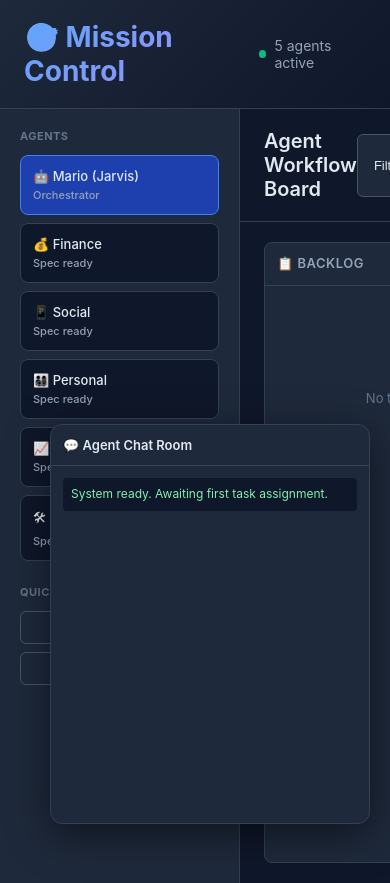
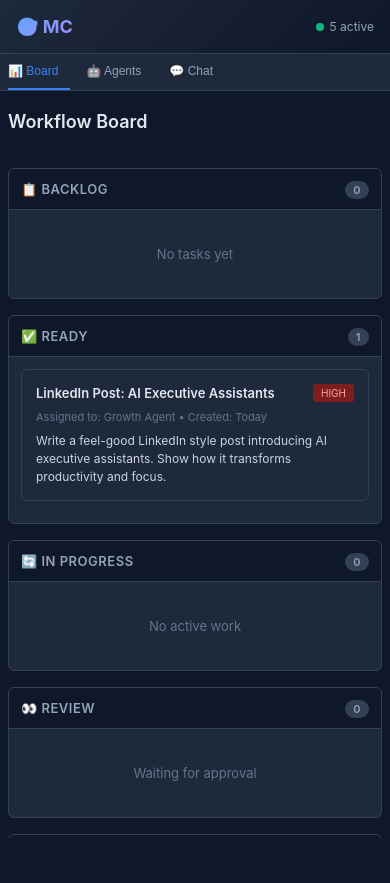
Before and after one commit to dilrajahdan/mission-control, a plain HTML site: page index.html in a window 390 px wide. After the commit the page ends 844 px from the top, so only its background shows below. Drawn offline with Linux system fonts and the light colour scheme.

Commit message:
Mobile-first responsive dashboard redesign

```diff
--- a/index.html
+++ b/index.html
@@ -2,33 +2,42 @@
 <html lang="en">
 <head>
     <meta charset="UTF-8">
-    <meta name="viewport" content="width=device-width, initial-scale=1.0">
+    <meta name="viewport" content="width=device-width, initial-scale=1.0, viewport-fit=cover">
     <title>Mission Control - Agent Workforce Dashboard</title>
     <style>
         * {
             margin: 0;
             padding: 0;
             box-sizing: border-box;
+            -webkit-tap-highlight-color: transparent;
+        }
+
+        html, body {
+            height: 100%;
+            width: 100%;
         }
 
         body {
             font-family: -apple-system, BlinkMacSystemFont, 'Segoe UI', Roboto, sans-serif;
             background: #0f172a;
             color: #e2e8f0;
-            overflow: hidden;
+            overflow-x: hidden;
         }
 
         .header {
             background: linear-gradient(135deg, #1e293b 0%, #0f172a 100%);
             border-bottom: 1px solid #334155;
-            padding: 20px 24px;
+            padding: 16px;
             display: flex;
             justify-content: space-between;
             align-items: center;
+            position: sticky;
+            top: 0;
+            z-index: 100;
         }
 
         .header h1 {
-            font-size: 28px;
+            font-size: 20px;
             font-weight: 700;
             background: linear-gradient(135deg, #60a5fa, #a78bfa);
             -webkit-background-clip: text;
@@ -36,17 +45,11 @@
             background-clip: text;
         }
 
-        .header-right {
-            display: flex;
-            gap: 16px;
-            align-items: center;
-        }
-
         .status {
             display: flex;
-            gap: 8px;
+            gap: 6px;
             align-items: center;
-            font-size: 14px;
+            font-size: 12px;
             color: #94a3b8;
         }
 
@@ -59,127 +62,172 @@
 
         .container {
             display: flex;
-            height: calc(100vh - 70px);
+            height: calc(100vh - 60px);
+            flex-direction: column;
         }
 
-        .sidebar {
-            width: 240px;
+        .tabs {
+            display: flex;
+            border-bottom: 1px solid #334155;
             background: #1e293b;
-            border-right: 1px solid #334155;
-            overflow-y: auto;
-            padding: 20px;
+            overflow-x: auto;
+            padding: 0 8px;
+            gap: 4px;
         }
 
-        .sidebar-section {
-            margin-bottom: 24px;
+        .tab {
+            padding: 12px 16px;
+            border: none;
+            background: transparent;
+            color: #94a3b8;
+            font-size: 13px;
+            font-weight: 500;
+            cursor: pointer;
+            white-space: nowrap;
+            border-bottom: 2px solid transparent;
+            transition: all 0.2s;
         }
 
-        .sidebar-title {
-            font-size: 11px;
-            font-weight: 700;
-            text-transform: uppercase;
-            color: #64748b;
-            letter-spacing: 0.5px;
-            margin-bottom: 12px;
+        .tab:first-child {
+            padding-left: 0;
         }
 
-        .agent-card {
+        .tab.active {
+            color: #3b82f6;
+            border-bottom-color: #3b82f6;
+        }
+
+        .tab:active {
             background: #0f172a;
+        }
+
+        .content {
+            flex: 1;
+            overflow-y: auto;
+            padding: 12px;
+            display: none;
+        }
+
+        .content.active {
+            display: block;
+        }
+
+        .section-title {
+            font-size: 14px;
+            font-weight: 600;
+            color: #94a3b8;
+            margin-bottom: 12px;
+            margin-top: 16px;
+            text-transform: uppercase;
+            letter-spacing: 0.5px;
+        }
+
+        .section-title:first-child {
+            margin-top: 0;
+        }
+
+        .agent-item {
+            background: #1e293b;
             border: 1px solid #334155;
             border-radius: 8px;
-            padding: 12px;
-            margin-bottom: 8px;
+            padding: 14px;
+            margin-bottom: 10px;
             cursor: pointer;
             transition: all 0.2s;
-            font-size: 13px;
-            font-weight: 500;
         }
 
-        .agent-card:hover {
-            background: #1e293b;
-            border-color: #475569;
+        .agent-item:active {
+            background: #334155;
         }
 
-        .agent-card.active {
+        .agent-item.active {
             background: #1e40af;
             border-color: #3b82f6;
-            color: #dbeafe;
+        }
+
+        .agent-name {
+            font-weight: 600;
+            font-size: 14px;
+            margin-bottom: 4px;
+        }
+
+        .agent-role {
+            font-size: 11px;
+            color: #94a3b8;
         }
 
         .agent-status {
-            font-size: 11px;
-            color: #94a3b8;
-            margin-top: 4px;
+            font-size: 10px;
+            color: #64748b;
+            margin-top: 6px;
+            padding: 4px 8px;
+            background: #0f172a;
+            border-radius: 4px;
+            display: inline-block;
         }
 
-        .main {
-            flex: 1;
-            display: flex;
-            flex-direction: column;
-            overflow: hidden;
-        }
-
-        .board-header {
-            padding: 20px 24px;
-            border-bottom: 1px solid #334155;
-            display: flex;
-            justify-content: space-between;
-            align-items: center;
-        }
-
-        .board-header h2 {
-            font-size: 20px;
-            font-weight: 600;
-        }
-
-        .board-controls {
-            display: flex;
-            gap: 12px;
-        }
-
-        .btn {
-            padding: 8px 16px;
-            border-radius: 6px;
-            border: 1px solid #475569;
+        .task-card {
             background: #1e293b;
-            color: #e2e8f0;
+            border: 1px solid #334155;
+            border-radius: 8px;
+            padding: 14px;
+            margin-bottom: 10px;
             cursor: pointer;
-            font-size: 13px;
-            font-weight: 500;
             transition: all 0.2s;
         }
 
-        .btn:hover {
+        .task-card:active {
             background: #334155;
-            border-color: #64748b;
         }
 
-        .btn-primary {
-            background: #3b82f6;
-            border-color: #3b82f6;
+        .task-header {
+            display: flex;
+            justify-content: space-between;
+            align-items: flex-start;
+            gap: 8px;
+            margin-bottom: 8px;
         }
 
-        .btn-primary:hover {
-            background: #2563eb;
-            border-color: #2563eb;
+        .task-title {
+            font-weight: 600;
+            font-size: 14px;
+            line-height: 1.4;
+            flex: 1;
         }
 
-        .board {
-            flex: 1;
-            display: grid;
-            grid-template-columns: repeat(5, 1fr);
-            gap: 16px;
-            padding: 20px 24px;
-            overflow-x: auto;
+        .task-priority {
+            font-size: 10px;
+            padding: 3px 8px;
+            border-radius: 3px;
+            background: #1e3a5f;
+            color: #93c5fd;
+            white-space: nowrap;
+            flex-shrink: 0;
+        }
+
+        .task-priority.high {
+            background: #7f1d1d;
+            color: #fca5a5;
+        }
+
+        .task-meta {
+            font-size: 11px;
+            color: #64748b;
+            margin-bottom: 8px;
+        }
+
+        .task-description {
+            font-size: 12px;
+            color: #cbd5e1;
+            line-height: 1.5;
         }
 
         .column {
             background: #1e293b;
             border-radius: 8px;
             border: 1px solid #334155;
-            display: flex;
-            flex-direction: column;
-            min-width: 280px;
+            margin-bottom: 16px;
+            overflow: hidden;
         }
 
         .column-header {
@@ -190,97 +238,37 @@
             text-transform: uppercase;
             color: #94a3b8;
             letter-spacing: 0.5px;
+            background: #0f172a;
         }
 
         .column-count {
             float: right;
-            background: #0f172a;
+            background: #334155;
             padding: 2px 8px;
             border-radius: 12px;
             font-size: 11px;
         }
 
         .column-body {
-            flex: 1;
-            overflow-y: auto;
             padding: 12px;
-            display: flex;
-            flex-direction: column;
-            gap: 8px;
+            min-height: 60px;
         }
 
-        .task-card {
-            background: #0f172a;
-            border: 1px solid #334155;
-            border-radius: 6px;
-            padding: 12px;
-            cursor: pointer;
-            transition: all 0.2s;
-            font-size: 13px;
-        }
-
-        .task-card:hover {
-            border-color: #64748b;
-            background: #1e293b;
-        }
-
-        .task-title {
-            font-weight: 500;
-            margin-bottom: 4px;
-            line-height: 1.4;
-        }
-
-        .task-agent {
-            font-size: 11px;
-            color: #64748b;
-            margin-bottom: 4px;
-        }
-
-        .task-priority {
-            display: inline-block;
-            font-size: 10px;
-            padding: 2px 6px;
-            border-radius: 3px;
-            background: #1e3a5f;
-            color: #93c5fd;
-            margin-right: 4px;
-        }
-
-        .task-priority.high {
-            background: #7f1d1d;
-            color: #fca5a5;
-        }
-
-        .empty-column {
+        .empty-state {
             color: #64748b;
             font-size: 13px;
             text-align: center;
             padding: 24px 12px;
-            display: flex;
-            align-items: center;
-            justify-content: center;
-            min-height: 200px;
         }
 
-        .chat-panel {
-            position: fixed;
-            bottom: 20px;
-            right: 20px;
-            width: 320px;
-            height: 400px;
+        .chat-container {
             background: #1e293b;
+            border-radius: 8px;
             border: 1px solid #334155;
-            border-radius: 12px;
             display: flex;
             flex-direction: column;
-            box-shadow: 0 10px 40px rgba(0,0,0,0.5);
-        }
-
-        .chat-header {
-            padding: 12px;
-            border-bottom: 1px solid #334155;
-            font-weight: 600;
-            font-size: 13px;
+            height: 400px;
+            margin-bottom: 20px;
         }
 
         .chat-messages {
@@ -294,31 +282,72 @@
 
         .chat-message {
             font-size: 12px;
-            padding: 8px;
+            padding: 10px;
             background: #0f172a;
-            border-radius: 4px;
+            border-radius: 6px;
             line-height: 1.4;
+            max-width: 90%;
+        }
+
+        .chat-message.agent {
+            color: #86efac;
+            align-self: flex-start;
         }
 
         .chat-message.user {
             color: #93c5fd;
+            align-self: flex-end;
         }
 
-        .chat-message.agent {
-            color: #86efac;
+        .btn {
+            padding: 10px 14px;
+            border-radius: 6px;
+            border: 1px solid #475569;
+            background: #1e293b;
+            color: #e2e8f0;
+            cursor: pointer;
+            font-size: 12px;
+            font-weight: 500;
+            transition: all 0.2s;
+            min-height: 44px;
+            min-width: 44px;
+            display: inline-flex;
+            align-items: center;
+            justify-content: center;
         }
 
-        .empty-state {
-            display: flex;
-            align-items: center;
-            justify-content: center;
-            height: 100%;
-            color: #64748b;
-            font-size: 14px;
+        .btn:active {
+            background: #334155;
+        }
+
+        .btn-primary {
+            background: #3b82f6;
+            border-color: #3b82f6;
+        }
+
+        .btn-primary:active {
+            background: #2563eb;
+        }
+
+        .btn-block {
+            width: 100%;
+            display: block;
+        }
+
+        .board-header {
+            padding: 12px 0;
+            margin-bottom: 12px;
+        }
+
+        .board-header h2 {
+            font-size: 18px;
+            font-weight: 600;
+            margin-bottom: 12px;
         }
 
         ::-webkit-scrollbar {
-            width: 8px;
+            width: 6px;
+            height: 6px;
         }
 
         ::-webkit-scrollbar-track {
@@ -327,125 +356,183 @@
 
         ::-webkit-scrollbar-thumb {
             background: #334155;
-            border-radius: 4px;
+            border-radius: 3px;
         }
 
         ::-webkit-scrollbar-thumb:hover {
             background: #475569;
         }
+
+        /* Mobile optimizations */
+        @media (max-width: 768px) {
+            .header h1 {
+                font-size: 18px;
+            }
+
+            .tab {
+                padding: 10px 12px;
+                font-size: 12px;
+            }
+
+            .agent-item, .task-card, .column {
+                border-radius: 6px;
+            }
+
+            .task-title {
+                font-size: 13px;
+            }
+
+            .content {
+                padding: 8px;
+            }
+        }
     </style>
 </head>
 <body>
     <div class="header">
-        <h1>🎯 Mission Control</h1>
-        <div class="header-right">
+        <h1>🎯 MC</h1>
         <div class="status">
             <div class="dot"></div>
-                <span>5 agents active</span>
-            </div>
+            <span>5 active</span>
         </div>
     </div>
 
     <div class="container">
-        <div class="sidebar">
-            <div class="sidebar-section">
-                <div class="sidebar-title">Agents</div>
-                <div class="agent-card active">
-                    🤖 Mario (Jarvis)
-                    <div class="agent-status">Orchestrator</div>
-                </div>
-                <div class="agent-card">
-                    💰 Finance
-                    <div class="agent-status">Spec ready</div>
-                </div>
-                <div class="agent-card">
-                    📱 Social
-                    <div class="agent-status">Spec ready</div>
-                </div>
-                <div class="agent-card">
-                    👨‍👩‍👧‍👦 Personal
-                    <div class="agent-status">Spec ready</div>
-                </div>
-                <div class="agent-card">
-                    📈 Growth
-                    <div class="agent-status">Spec ready</div>
-                </div>
-                <div class="agent-card">
-                    🛠 Product
-                    <div class="agent-status">Spec ready</div>
-                </div>
+        <div class="tabs">
+            <button class="tab active" onclick="switchTab('board')">📊 Board</button>
+            <button class="tab" onclick="switchTab('agents')">🤖 Agents</button>
+            <button class="tab" onclick="switchTab('chat')">💬 Chat</button>
         </div>
 
-            <div class="sidebar-section">
-                <div class="sidebar-title">Quick Actions</div>
-                <button class="btn" style="width: 100%;">+ New Task</button>
-                <button class="btn" style="width: 100%; margin-top: 8px;">📊 Analytics</button>
-            </div>
+        <!-- BOARD TAB -->
+        <div id="board" class="content active">
+            <div class="board-header">
+                <h2>Workflow Board</h2>
             </div>
 
-        <div class="main">
-            <div class="board-header">
-                <h2>Agent Workflow Board</h2>
-                <div class="board-controls">
-                    <button class="btn">Filter</button>
-                    <button class="btn">View</button>
-                    <button class="btn btn-primary">+ Create Task</button>
-                </div>
-            </div>
-
-            <div class="board">
             <div class="column">
                 <div class="column-header">📋 Backlog <span class="column-count">0</span></div>
                 <div class="column-body">
-                        <div class="empty-column">No tasks yet</div>
+                    <div class="empty-state">No tasks yet</div>
                 </div>
             </div>
 
             <div class="column">
-                    <div class="column-header">✅ Ready <span class="column-count">0</span></div>
+                <div class="column-header">✅ Ready <span class="column-count">1</span></div>
                 <div class="column-body">
-                        <div class="empty-column">Waiting for assignment</div>
+                    <div class="task-card">
+                        <div class="task-header">
+                            <div class="task-title">LinkedIn Post: AI Executive Assistants</div>
+                            <span class="task-priority high">HIGH</span>
+                        </div>
+                        <div class="task-meta">Assigned to: Growth Agent • Created: Today</div>
+                        <div class="task-description">Write a feel-good LinkedIn style post introducing AI executive assistants. Show how it transforms productivity and focus.</div>
+                    </div>
                 </div>
             </div>
 
             <div class="column">
                 <div class="column-header">🔄 In Progress <span class="column-count">0</span></div>
                 <div class="column-body">
-                        <div class="empty-column">No active work</div>
+                    <div class="empty-state">No active work</div>
                 </div>
             </div>
 
             <div class="column">
                 <div class="column-header">👀 Review <span class="column-count">0</span></div>
                 <div class="column-body">
-                        <div class="empty-column">Waiting for approval</div>
+                    <div class="empty-state">Waiting for approval</div>
                 </div>
             </div>
 
             <div class="column">
                 <div class="column-header">✨ Complete <span class="column-count">0</span></div>
                 <div class="column-body">
-                        <div class="empty-column">No completed tasks</div>
+                    <div class="empty-state">No completed tasks</div>
+                </div>
+            </div>
+        </div>
+
+        <!-- AGENTS TAB -->
+        <div id="agents" class="content">
+            <div class="section-title">Tier 1: Priority</div>
+            <div class="agent-item active">
+                <div class="agent-name">🤖 Mario (Jarvis)</div>
+                <div class="agent-role">Main Orchestrator</div>
+                <span class="agent-status">ACTIVE</span>
+            </div>
+
+            <div class="agent-item">
+                <div class="agent-name">💰 Finance Agent</div>
+                <div class="agent-role">Financial Oversight</div>
+                <span class="agent-status">DEPLOYING FEB 10</span>
+            </div>
+
+            <div class="agent-item">
+                <div class="agent-name">📱 Social Agent</div>
+                <div class="agent-role">Social Listening</div>
+                <span class="agent-status">DEPLOYING FEB 10</span>
+            </div>
+
+            <div class="section-title">Tier 2: Follow-Up</div>
+            <div class="agent-item">
+                <div class="agent-name">👨‍👩‍👧‍👦 Personal Agent</div>
+                <div class="agent-role">Family & Lifestyle</div>
+                <span class="agent-status">DEPLOYING FEB 17</span>
+            </div>
+
+            <div class="agent-item">
+                <div class="agent-name">📈 Growth Agent</div>
+                <div class="agent-role">Marketing & Content</div>
+                <span class="agent-status">DEPLOYING FEB 17</span>
+            </div>
+
+            <div class="agent-item">
+                <div class="agent-name">🛠 Product Agent</div>
+                <div class="agent-role">Product Development</div>
+                <span class="agent-status">DEPLOYING FEB 17</span>
+            </div>
+        </div>
+
+        <!-- CHAT TAB -->
+        <div id="chat" class="content">
+            <div class="chat-container">
+                <div class="chat-messages">
+                    <div class="chat-message agent">
+                        System ready. Awaiting tasks...
+                    </div>
+                    <div class="chat-message agent">
+                        Task_001 assigned to Growth Agent (LinkedIn post)
                     </div>
                 </div>
             </div>
         </div>
     </div>
 
-    <div class="chat-panel">
-        <div class="chat-header">💬 Agent Chat Room</div>
-        <div class="chat-messages">
-            <div class="chat-message agent">
-                System ready. Awaiting first task assignment.
-            </div>
-        </div>
-    </div>
+    <script>
+        function switchTab(tabName) {
+            // Hide all content
+            document.querySelectorAll('.content').forEach(el => el.classList.remove('active'));
 
-    <script>
-        // Mission Control Dashboard - Real-time updates
-        console.log('Mission Control Dashboard loaded');
-        console.log('Agents: Finance, Social, Personal, Growth, Product');
-        console.log('Board data loading from: /mission-control/tasks.json');
+            // Remove active from all tabs
+            document.querySelectorAll('.tab').forEach(el => el.classList.remove('active'));
+
+            // Show selected content
+            document.getElementById(tabName).classList.add('active');
+
+            // Mark tab as active
+            event.target.classList.add('active');
+        }
+
+        // Prevent zoom on double tap
+        let lastTouchEnd = 0;
+        document.addEventListener('touchend', function(event) {
+            let now = new Date().getTime();
+            if (now - lastTouchEnd <= 300) {
+                event.preventDefault();
+            }
+            lastTouchEnd = now;
+        }, false);
     </script>
 </body>
 </html>
```
Lines whose indentation alone changed are shown as unchanged.
